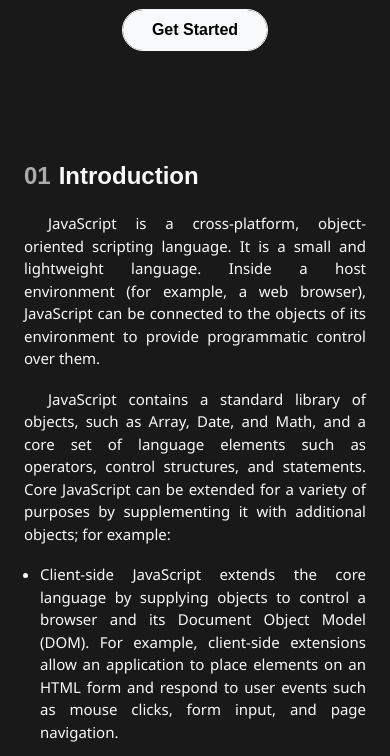
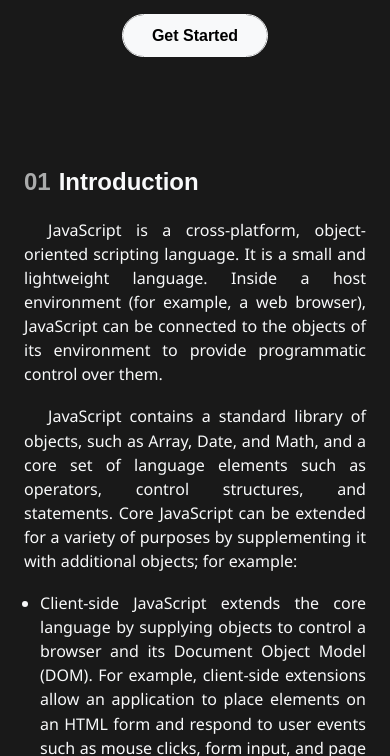
Before and after one commit to jjalbuenacabuyao/documentation-page, a website: page index.html in a window 390 px wide. Shown: the part 340-1096 px from the top of the page. Drawn offline with Linux system fonts and the light colour scheme.

Commit message:
Used clamp for responsive font

```diff
--- a/src/scss/layout/_index.scss
+++ b/src/scss/layout/_index.scss
@@ -1,3 +1,2 @@
 @forward 'hero';
-@forward 'hero-wrapper';
 @forward 'intro';
--- a/src/scss/utilities/_boilerplate.scss
+++ b/src/scss/utilities/_boilerplate.scss
@@ -34,7 +34,7 @@ h6 {
 
 body {
   font-family: 'Segoe UI', Tahoma, Geneva, Verdana, sans-serif;
-  font-size: $fs-1;
+  font-size: clamp(1rem, 0.96rem + 0.18vw, 1.125rem);
   background-color: $black;
   color: $white;
   overflow-x: hidden;
```
Also changed, not shown: src/css/style.css, 1 other file.
